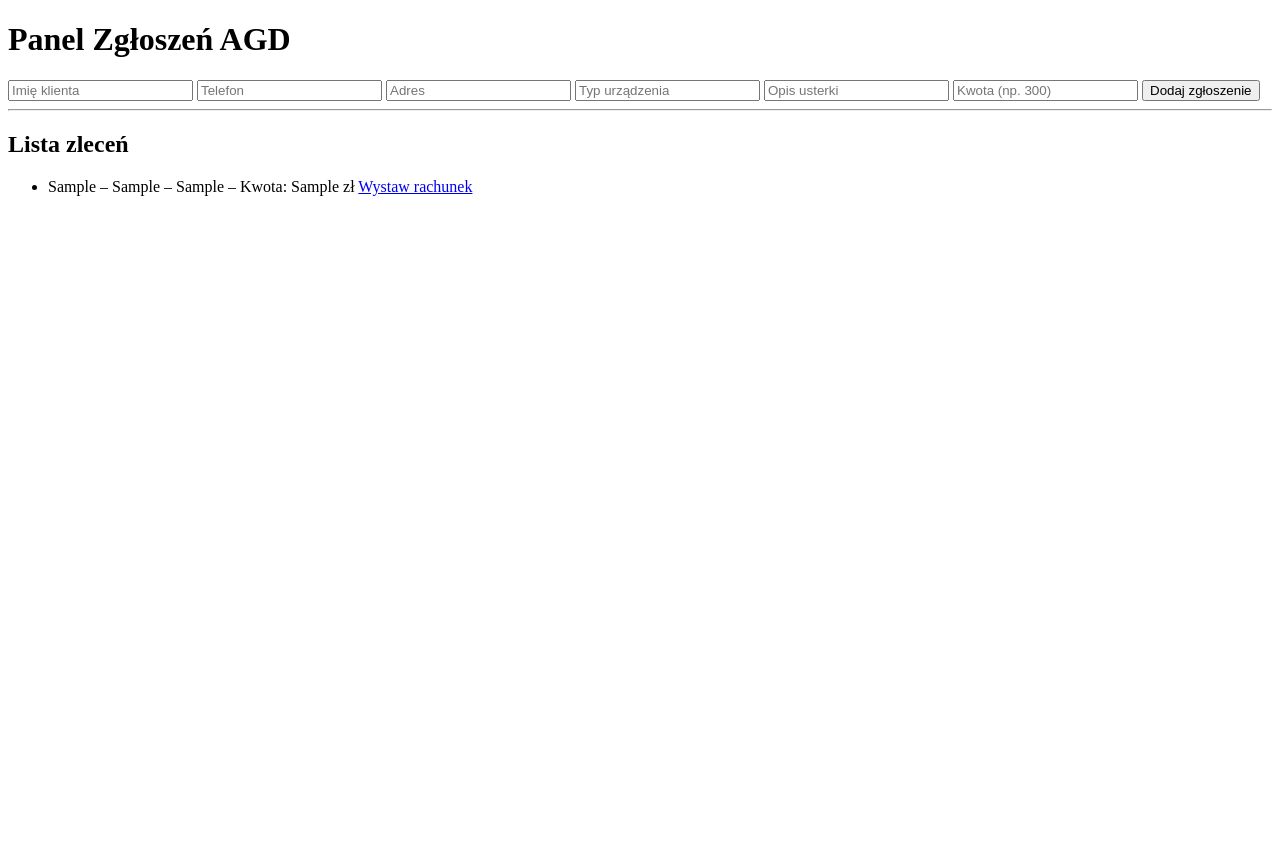
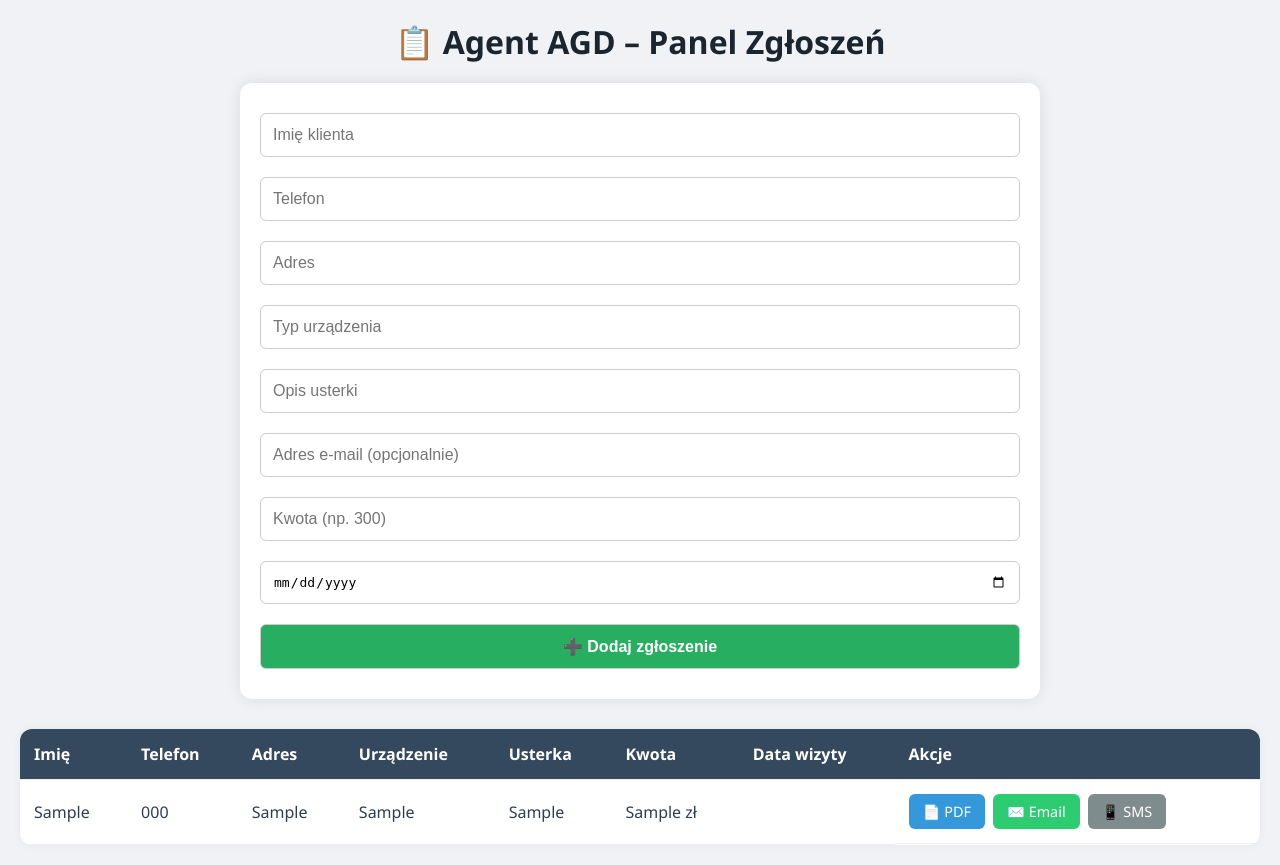
Before and after one commit to LukaszGliwice/agent-agd-panel, a FastAPI app: page / in a window 1280 px wide. Before the commit the page ends 196 px from the top, so only its background shows below. Run offline with FastAPI, Linux system fonts and the light colour scheme; tables that the repository leaves empty hold one stand-in row (values such as "Sample post").

Commit message:
Add files via upload

```diff
--- a/templates/index.html
+++ b/templates/index.html
@@ -1,29 +1,137 @@
 <!DOCTYPE html>
 <html lang="pl">
 <head>
-  <meta charset="UTF-8" />
-  <title>Panel AGD</title>
+  <meta charset="UTF-8">
+  <title>Agent AGD – Panel Zgłoszeń</title>
+  <meta name="viewport" content="width=device-width, initial-scale=1">
+  <style>
+    * { box-sizing: border-box; margin: 0; padding: 0; }
+    body {
+      font-family: 'Segoe UI', sans-serif;
+      background: #f0f2f5;
+      padding: 20px;
+      color: #2c3e50;
+    }
+    h1 {
+      text-align: center;
+      margin-bottom: 20px;
+      color: #1a252f;
+    }
+    form {
+      background: white;
+      max-width: 800px;
+      margin: 0 auto 30px;
+      padding: 20px;
+      border-radius: 12px;
+      box-shadow: 0 0 15px rgba(0,0,0,0.1);
+    }
+    form input, form button {
+      padding: 12px;
+      margin: 10px 0;
+      width: 100%;
+      border-radius: 6px;
+      border: 1px solid #ccc;
+      font-size: 1em;
+    }
+    form button {
+      background-color: #27ae60;
+      color: white;
+      font-weight: bold;
+      cursor: pointer;
+      transition: 0.2s;
+    }
+    form button:hover {
+      background-color: #1e8449;
+    }
+    table {
+      width: 100%;
+      background: white;
+      border-collapse: collapse;
+      box-shadow: 0 0 10px rgba(0,0,0,0.05);
+      border-radius: 12px;
+      overflow: hidden;
+    }
+    thead {
+      background-color: #34495e;
+      color: white;
+    }
+    th, td {
+      padding: 14px;
+      text-align: left;
+      border-bottom: 1px solid #eee;
+    }
+    tr:hover {
+      background-color: #f9f9f9;
+    }
+    .actions {
+      display: flex;
+      flex-wrap: wrap;
+      gap: 8px;
+    }
+    .btn {
+      padding: 8px 14px;
+      border-radius: 6px;
+      text-decoration: none;
+      font-size: 0.9em;
+      color: white;
+      transition: 0.2s;
+    }
+    .btn.pdf { background: #3498db; }
+    .btn.email { background: #2ecc71; }
+    .btn.sms { background: #7f8c8d; }
+    .btn:hover { opacity: 0.9; }
+    @media (max-width: 768px) {
+      th, td { font-size: 0.85em; padding: 10px; }
+      .actions { flex-direction: column; gap: 5px; }
+    }
+  </style>
 </head>
 <body>
-  <h1>Panel Zgłoszeń AGD</h1>
+  <h1>📋 Agent AGD – Panel Zgłoszeń</h1>
+
   <form method="POST" action="/api/zgloszenie">
     <input type="text" name="imie" placeholder="Imię klienta" required />
     <input type="text" name="telefon" placeholder="Telefon" required />
     <input type="text" name="adres" placeholder="Adres" required />
     <input type="text" name="urzadzenie" placeholder="Typ urządzenia" required />
     <input type="text" name="usterka" placeholder="Opis usterki" required />
+    <input type="email" name="email" placeholder="Adres e-mail (opcjonalnie)" />
     <input type="text" name="kwota" placeholder="Kwota (np. 300)" />
-    <button type="submit">Dodaj zgłoszenie</button>
+    <input type="date" name="data_wizyty" required />
+    <button type="submit">➕ Dodaj zgłoszenie</button>
   </form>
-  <hr>
-  <h2>Lista zleceń</h2>
-  <ul>
-    {% for z in zlecenia %}
-      <li>
-        {{ z[1] }} – {{ z[4] }} – {{ z[5] }} – Kwota: {{ z[6] }} zł
-        <a href="/api/rachunek/{{ z[0] }}" target="_blank">Wystaw rachunek</a>
-      </li>
-    {% endfor %}
-  </ul>
+
+  <table>
+    <thead>
+      <tr>
+        <th>Imię</th>
+        <th>Telefon</th>
+        <th>Adres</th>
+        <th>Urządzenie</th>
+        <th>Usterka</th>
+        <th>Kwota</th>
+        <th>Data wizyty</th>
+        <th>Akcje</th>
+      </tr>
+    </thead>
+    <tbody>
+      {% for z in zlecenia %}
+      <tr>
+        <td>{{ z[1] }}</td>
+        <td>{{ z[2] }}</td>
+        <td>{{ z[3] }}</td>
+        <td>{{ z[4] }}</td>
+        <td>{{ z[5] }}</td>
+        <td>{{ z[6] }} zł</td>
+        <td>{{ z[7] }}</td>
+        <td class="actions">
+          <a href="/api/rachunek/{{ z[0] }}" class="btn pdf" target="_blank">📄 PDF</a>
+          <a href="/api/wyslij-email/{{ z[0] }}" class="btn email">✉️ Email</a>
+          <a href="/api/wyslij-sms/{{ z[0] }}" class="btn sms">📱 SMS</a>
+        </td>
+      </tr>
+      {% endfor %}
+    </tbody>
+  </table>
 </body>
 </html>
```
